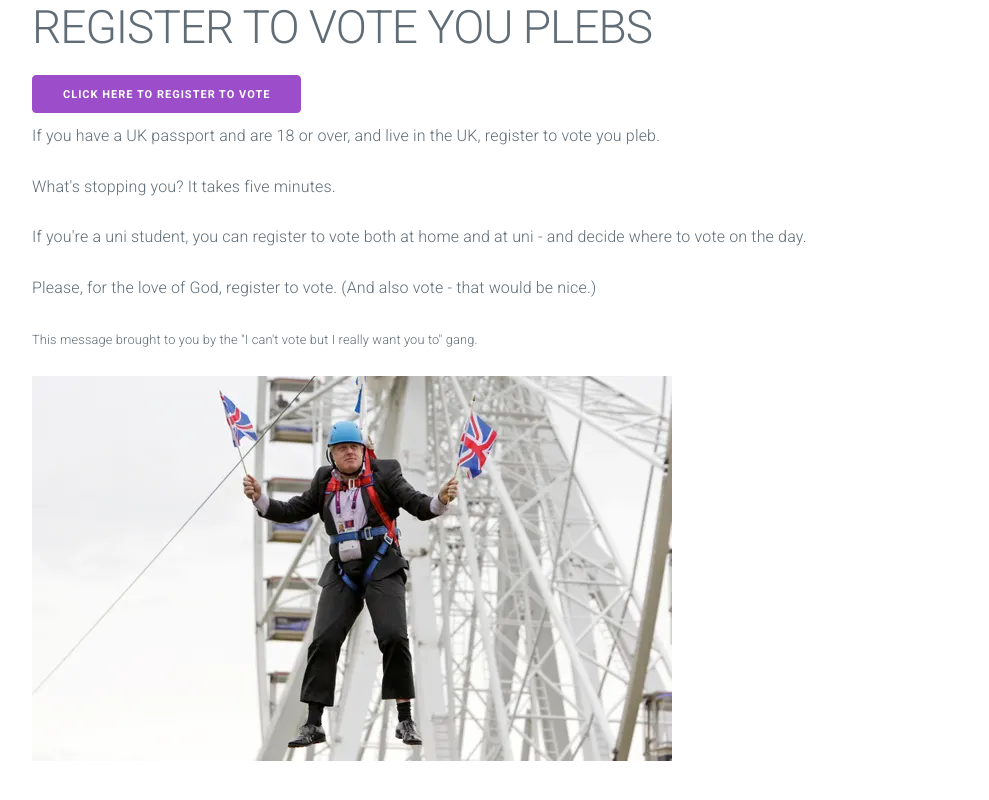
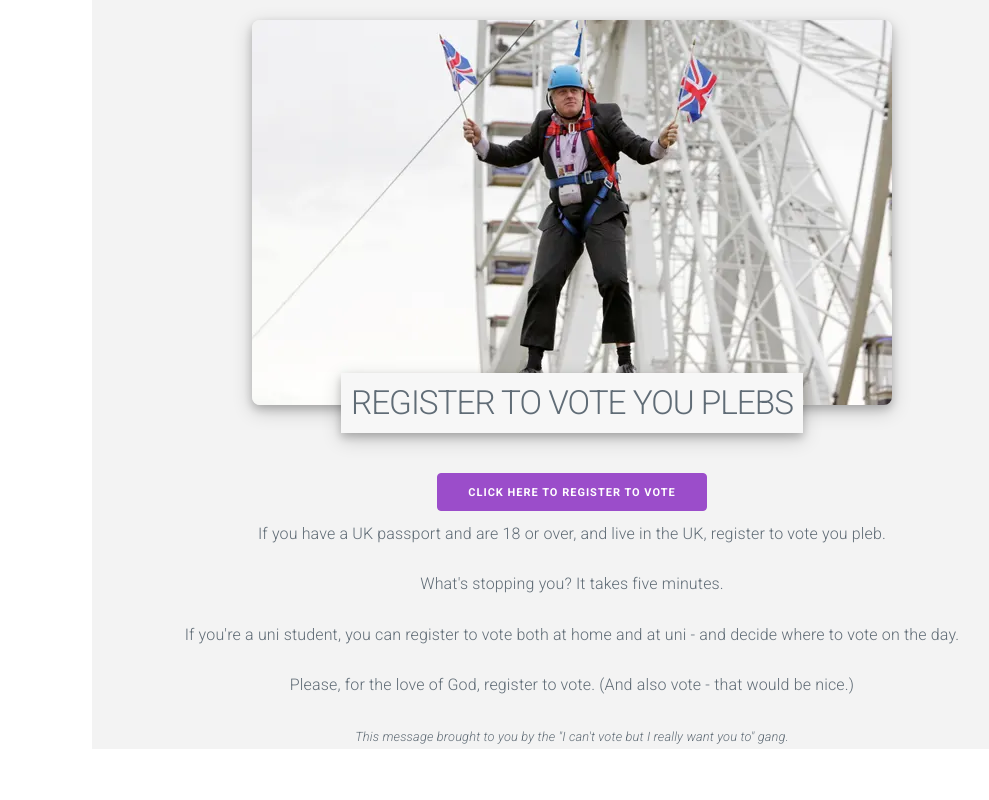
Before and after one commit to ColinRoitt/registertovoteyouplebs, a plain HTML site: page index.html in a window 1280 px wide. Shown: the whole page, without its empty margins (68-1057 px from the left). Drawn offline with nearby package versions, Linux system fonts and the light colour scheme.

Commit message:
did some formatting of index - added some custom css doc

```diff
--- a/index.html
+++ b/index.html
@@ -1,46 +1,55 @@
 <!DOCTYPE html>
 <html>
+
 <head>
 	<!-- Global site tag (gtag.js) - Google Analytics -->
 	<script async src="https://www.googletagmanager.com/gtag/js?id=UA-153297443-1"></script>
 	<script>
 		window.dataLayer = window.dataLayer || [];
-  function gtag(){dataLayer.push(arguments);}
+		function gtag() { dataLayer.push(arguments); }
 		gtag('js', new Date());
 
 		gtag('config', 'UA-153297443-1');
 	</script>
 
-<link rel="stylesheet" href="//fonts.googleapis.com/css?family=Roboto:300,300italic,700,700italic">
+	<link rel="stylesheet" href="https://fonts.googleapis.com/css?family=Roboto:300,300italic,700,700italic">
 
 
-<link rel="stylesheet" href="//cdnjs.cloudflare.com/ajax/libs/normalize/5.0.0/normalize.css">
+	<link rel="stylesheet" href="https://cdnjs.cloudflare.com/ajax/libs/normalize/5.0.0/normalize.css">
 
 
-<link rel="stylesheet" href="//cdnjs.cloudflare.com/ajax/libs/milligram/1.3.0/milligram.css">
+	<link rel="stylesheet" href="https://cdnjs.cloudflare.com/ajax/libs/milligram/1.3.0/milligram.css">
+
+	<link rel="stylesheet" href="style.css">
 
 
 	<title>REGISTER TO VOTE YOU PLEBS</title>
 </head>
+
 <body>
 	<div class="container">
-		<h1>REGISTER TO VOTE YOU PLEBS</h1>
+		<img class="image" src="image.png">
+		<h1 class="header">REGISTER TO VOTE YOU PLEBS</h1>
 		<a class="button" href="https://gov.uk/register-to-vote" target="_blank">CLICK HERE TO REGISTER TO VOTE</a>
-		<p>If you have a UK passport and are 18 or over, and live in the UK, register to vote you pleb.	</p>
+		<p>If you have a UK passport and are 18 or over, and live in the UK, register to vote you pleb. </p>
 		<p>What's stopping you? It takes five minutes.</p>
 
-		<p>If you're a uni student, you can register to vote both at home and at uni - and decide where to vote on the day.</p>
+		<p>If you're a uni student, you can register to vote both at home and at uni - and decide where to vote on the
+			day.</p>
 
 		<p>Please, for the love of God, register to vote. (And also vote - that would be nice.)</p>
+		<em>
 			<p><small>This message brought to you by the "I can't vote but I really want you to" gang.</small></p>
+		</em>
 
 		<div style="display: none">
 			You have <span id="countdown"></span>
 		</div>
 
-		<img src="image.png">
+
 	</div>
-<script src="https://code.jquery.com/jquery-2.2.4.min.js" integrity="sha256-BbhdlvQf/xTY9gja0Dq3HiwQF8LaCRTXxZKRutelT44=" crossorigin="anonymous"></script>
+	<script src="https://code.jquery.com/jquery-2.2.4.min.js"
+		integrity="sha256-BbhdlvQf/xTY9gja0Dq3HiwQF8LaCRTXxZKRutelT44=" crossorigin="anonymous"></script>
 	<script src="jquery.countdown.min.js"></script>
 	<script>
 		$(() => {
@@ -48,4 +57,5 @@
 		});
 	</script>
 </body>
+
 </html>
--- /dev/null
+++ b/style.css
@@ -0,0 +1,33 @@
+html{
+    /* overflow: hidden; */
+}
+
+.container{
+    width:75vw;
+    background-color: #f3f3f3;
+    text-align: center;
+    padding-top: 20px;
+    /* height: 110vh; */
+    margin-bottom: 0;
+
+}
+
+.header{
+    background-color: #f7f7f7;
+    top: -40px;
+    position: relative;
+    margin: auto;
+    width: 50%;
+    width: fit-content;
+    padding: 10px;
+    font-size: 25pt;
+    box-shadow: 0 4px 8px 0 rgba(0, 0, 0, 0.2), 0 6px 20px 0 rgba(0, 0, 0, 0.19);
+
+}
+
+.image{
+    /* width: 40%; */
+    border: rgb(255, 0, 0) 0 solid;
+    border-radius: 8px;
+    box-shadow: 0 4px 8px 0 rgba(0, 0, 0, 0.2), 0 6px 20px 0 rgba(0, 0, 0, 0.19);
+}
```
Lines whose indentation alone changed are shown as unchanged.
